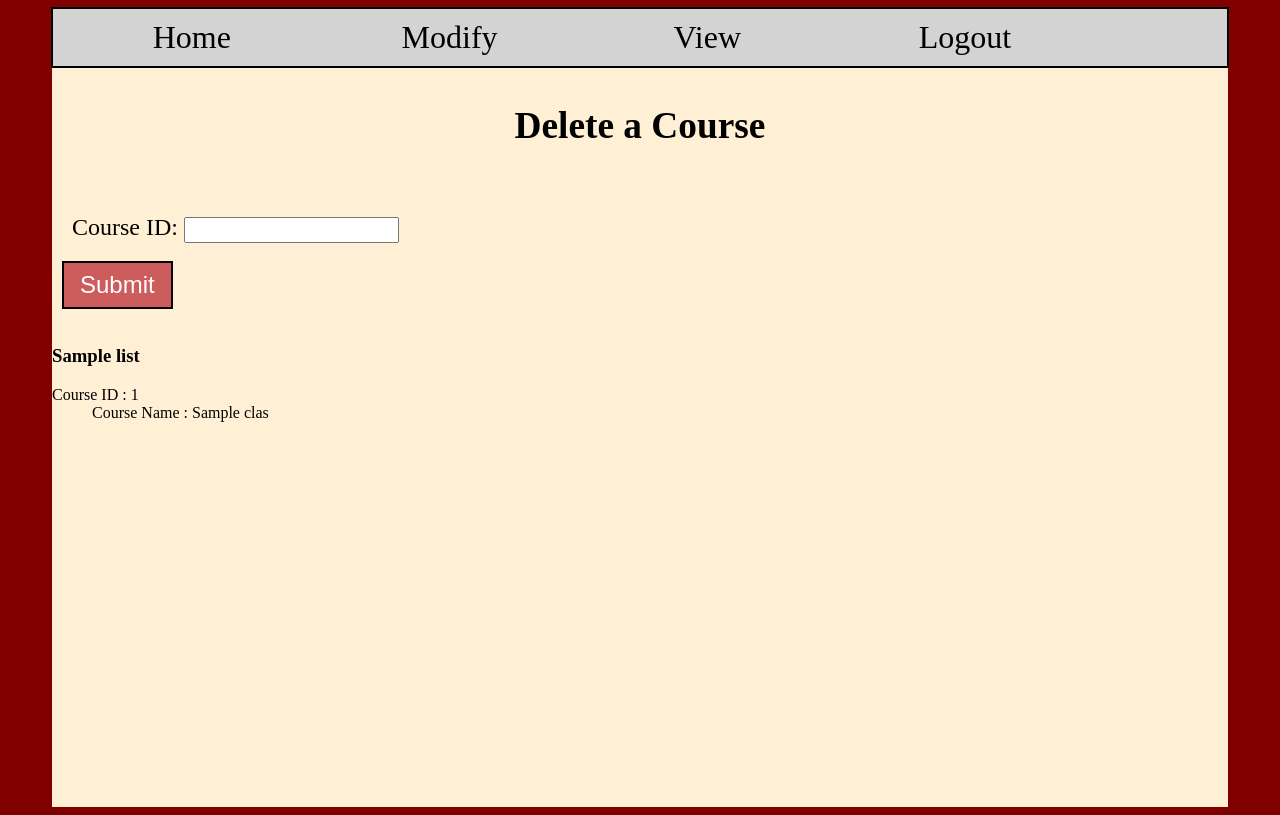
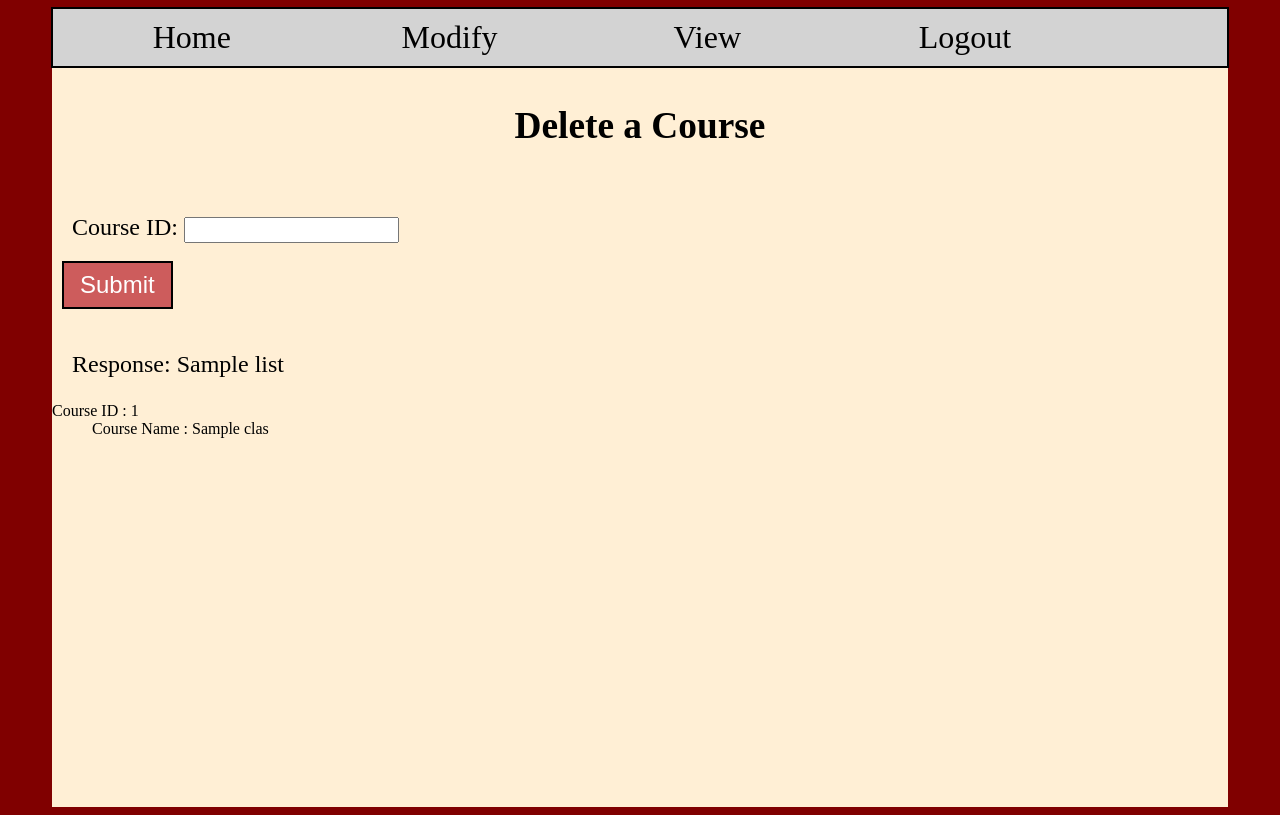
Before and after one commit to kmlacasse/webproject, a Django app: template templates/taapp/delete_course.html in a window 1280 px wide. Run offline with Django 3.2, Linux system fonts and the light colour scheme; the template is opened without the code that fills it: most values are stand-ins (such as "Sample title", 1, 10 or a date in 2020).

Commit message:
Update delete_course.html

```diff
--- a/templates/taapp/delete_course.html
+++ b/templates/taapp/delete_course.html
@@ -12,7 +12,7 @@
 
 
 {% if list %}
-  <h3>{{list}}</h3>
+  <p class="responseText">Response: {{list}}</p>
 {% endif %}
 <dl>
   {% for class in classes %}
```
